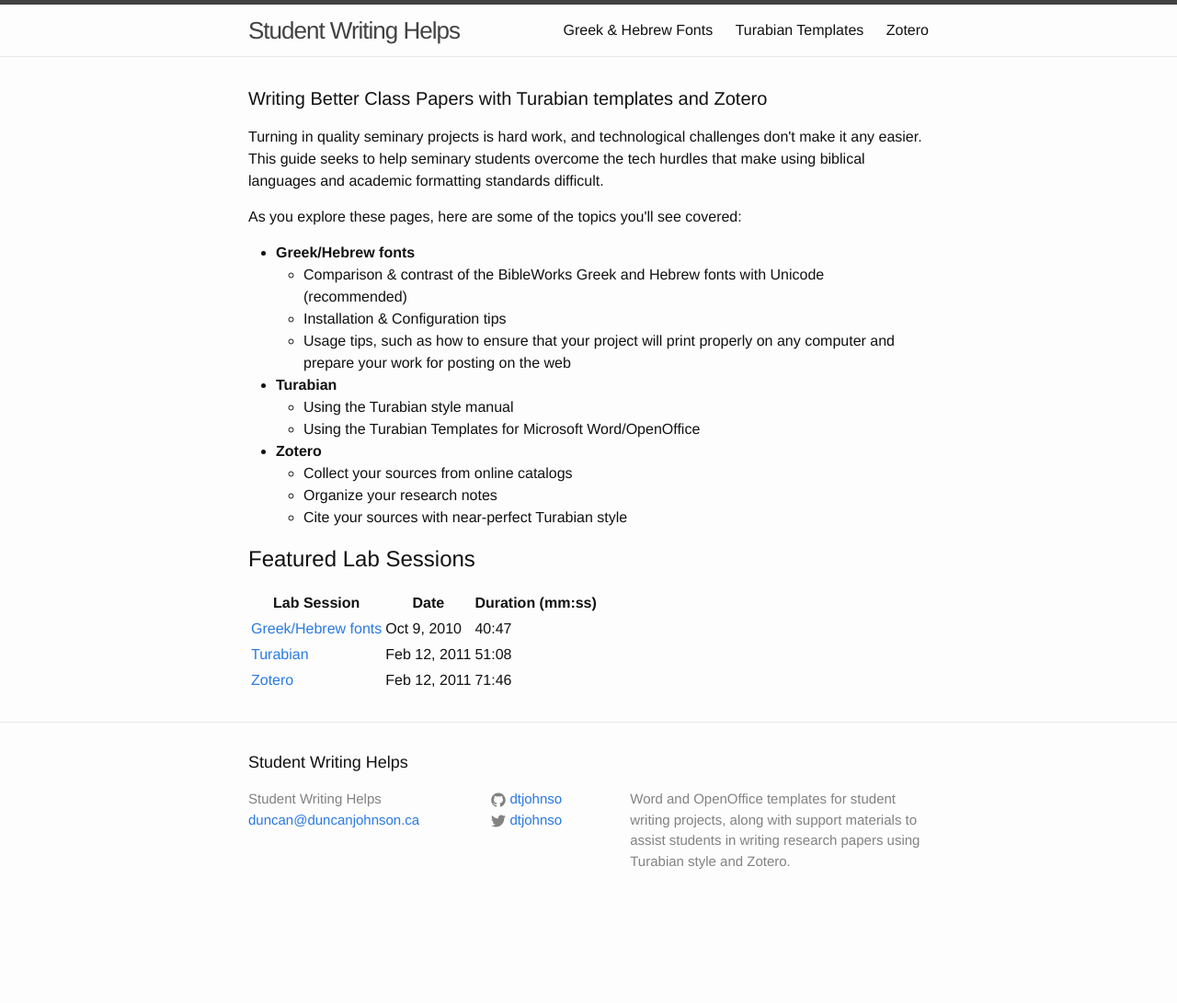
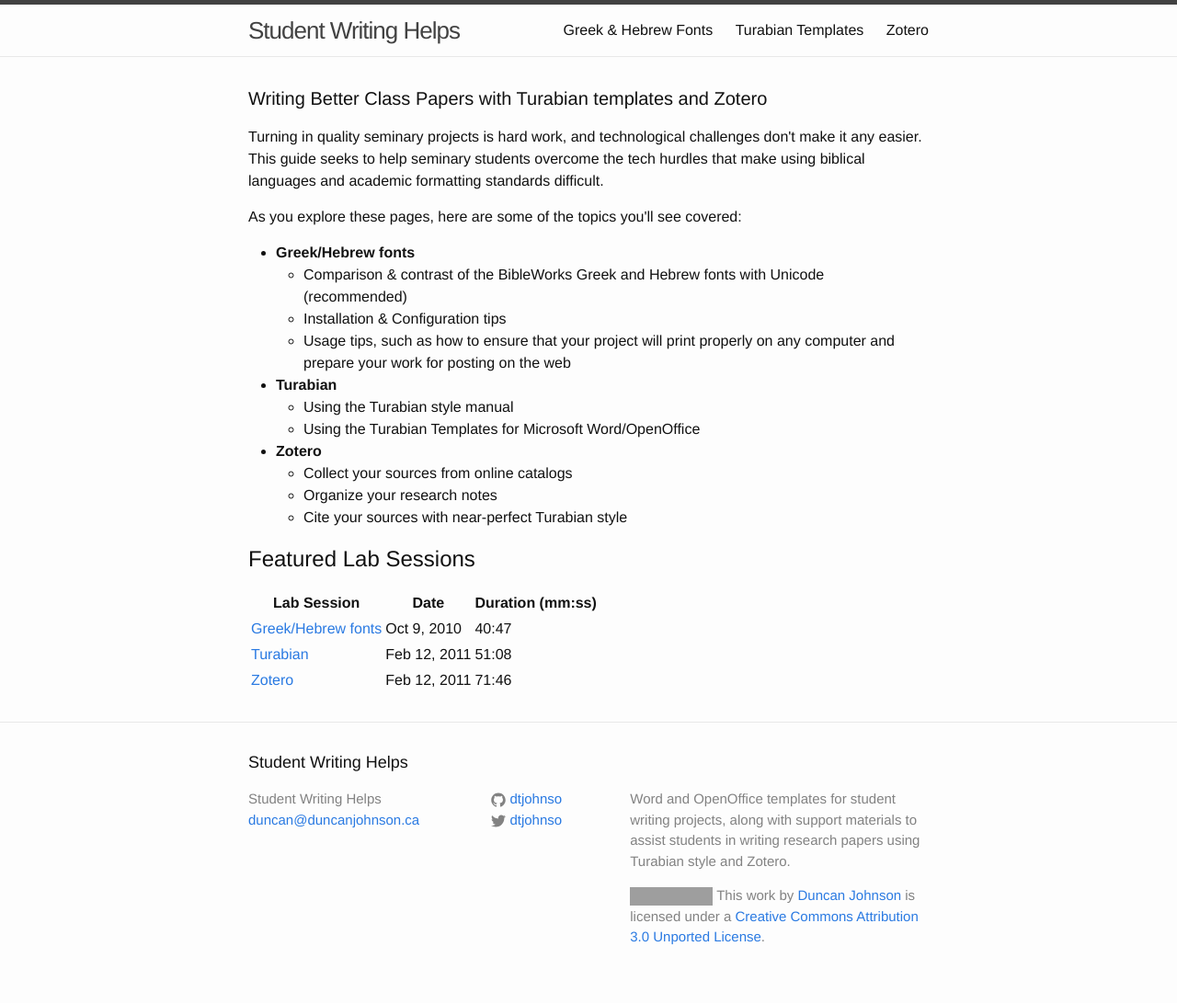
Before and after one commit to dtjohnso/Student-Writing-Helps, a Jekyll site: the page built from index.html, in a window 1280 px wide. Shown: the whole page at 92% size. Built offline with Jekyll 4.4.1, drawn with Linux system fonts in a browser that asks for light colours; before the commit the page ends 1008 px from its top, so only the background shows below that; grey boxes are pictures that could not be loaded.

Commit message:
changed footer to have CC license in col 3

```diff
--- a/_includes/footer.html
+++ b/_includes/footer.html
@@ -47,6 +47,10 @@
 
       <div class="footer-col  footer-col-3">
         <p class="text">{{ site.description }}</p>
+        <p>
+          <a xmlns:xh="http://www.w3.org/1999/xhtml/vocab#" xmlns:rdf="http://www.w3.org/1999/02/22-rdf-syntax-ns#" rel="xh:license license" href="http://creativecommons.org/licenses/by/3.0/"><img alt="Creative Commons License" style="border-width: 0;" src="http://i.creativecommons.org/l/by/3.0/88x31.png"></a>
+          This work by <a xmlns:cc="http://creativecommons.org/ns#" href="http://duncanjohnson.ca/Student-Writing-Helps/" property="cc:attributionName" rel="cc:attributionURL">Duncan Johnson</a> is licensed under a <a xmlns:xh="http://www.w3.org/1999/xhtml/vocab#" xmlns:rdf="http://www.w3.org/1999/02/22-rdf-syntax-ns#" rel="xh:license license" href="http://creativecommons.org/licenses/by/3.0/">Creative Commons Attribution 3.0 Unported License</a>.
+        </p>
       </div>
     </div>
 
```
